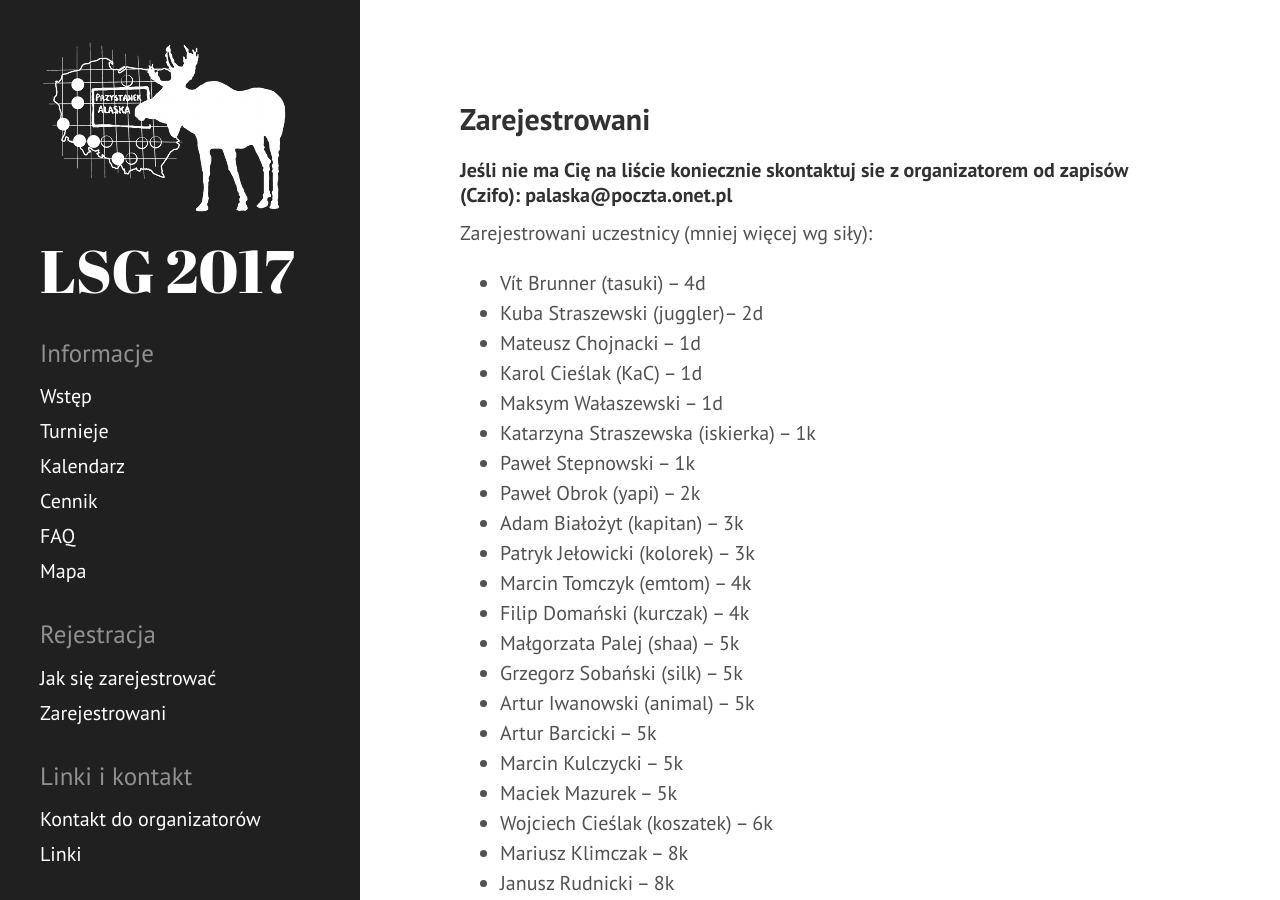
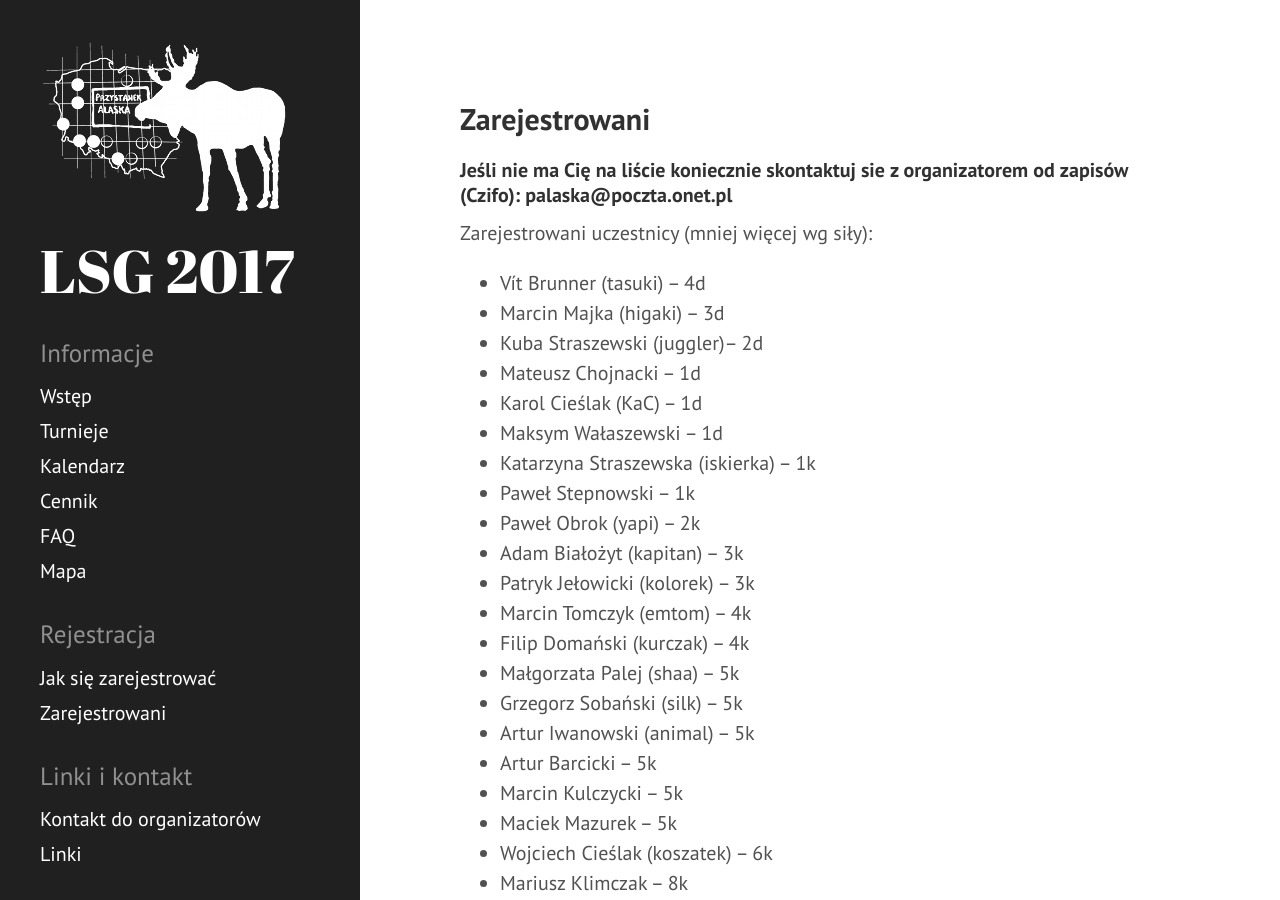
Before and after one commit to tasuki/lsg, a Jekyll site: the page built from zarejestrowani.md, in a window 1280 px wide and 900 px high. Built offline with Jekyll 4.4.1, drawn with Linux system fonts in a browser that asks for light colours.

Commit message:
Update zarejestrowani.md

```diff
--- a/zarejestrowani.md
+++ b/zarejestrowani.md
@@ -10,6 +10,7 @@ title: Zarejestrowani
 Zarejestrowani uczestnicy (mniej więcej wg siły):
 
 - Vít Brunner (tasuki) -- 4d
+- Marcin Majka (higaki) -- 3d
 - Kuba Straszewski (juggler)-- 2d
 - Mateusz Chojnacki -- 1d
 - Karol Cieślak (KaC) -- 1d
```
